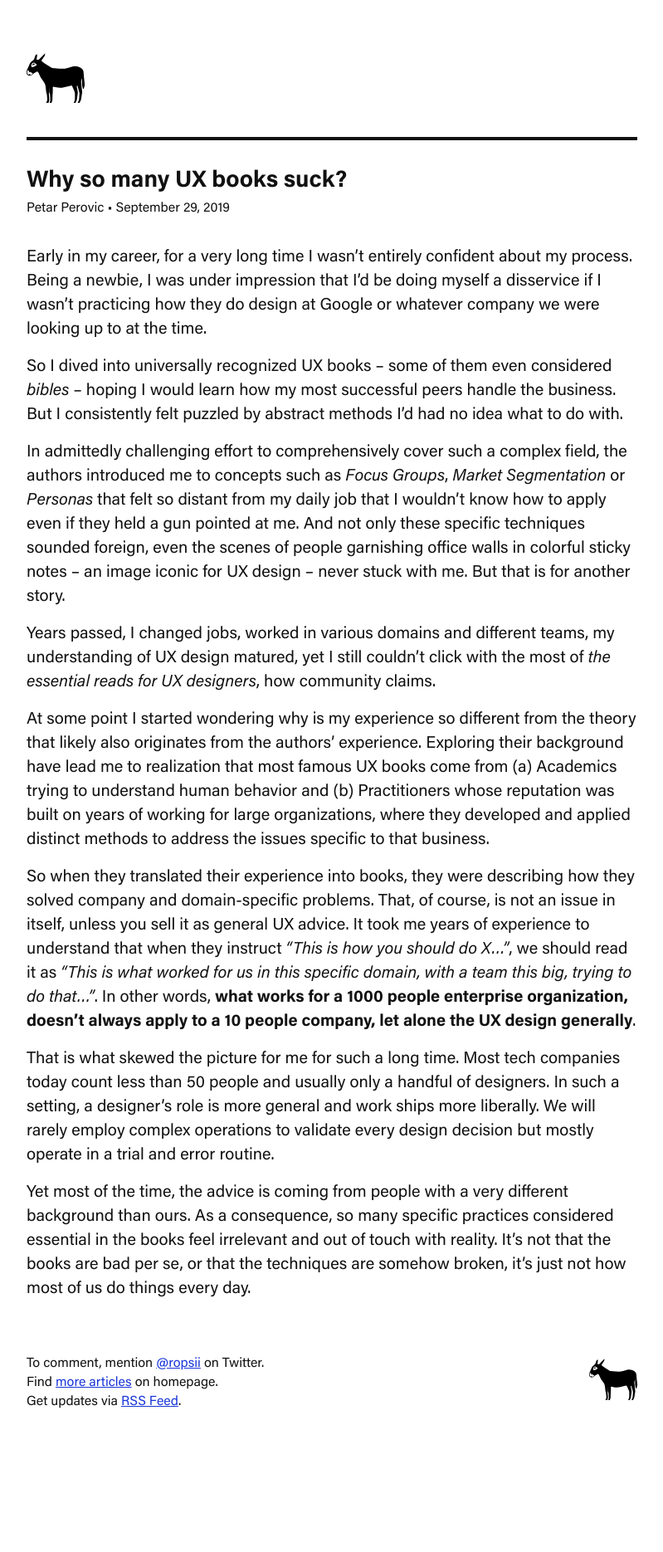
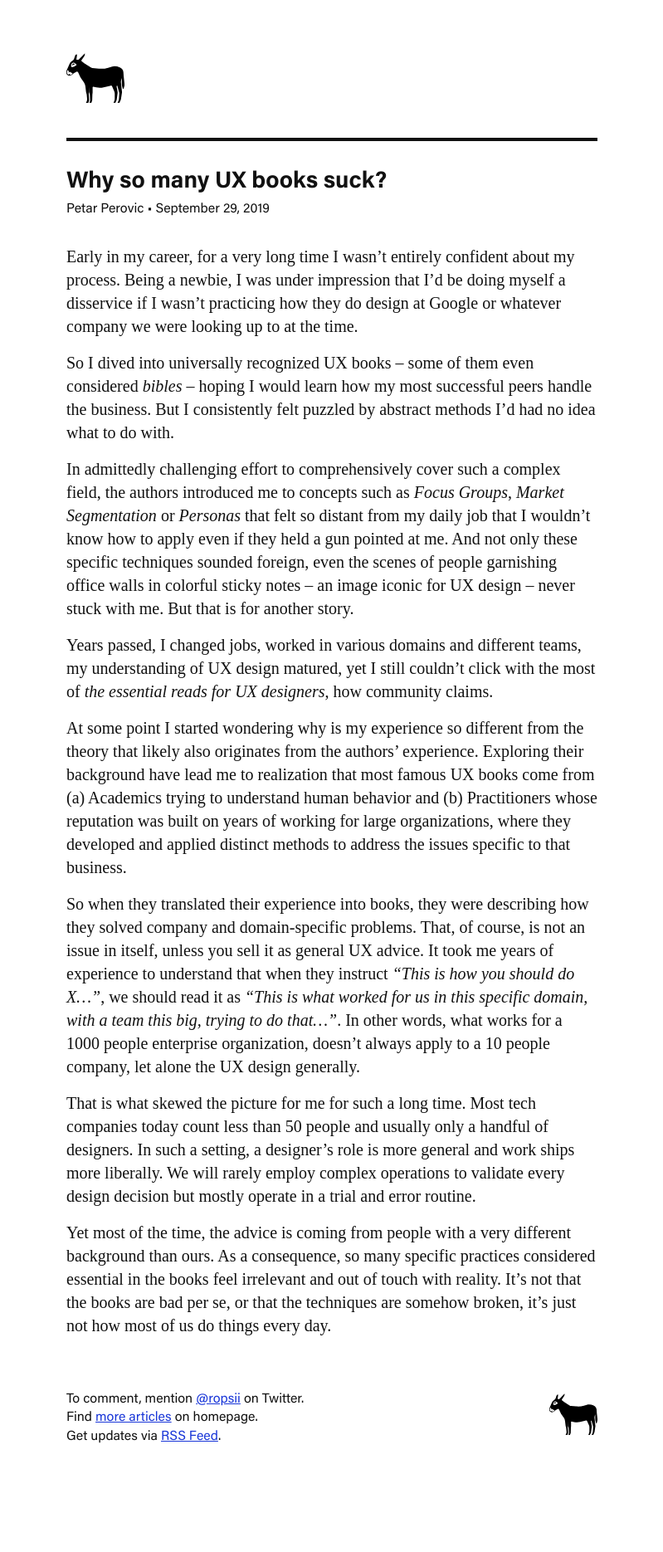
Before and after one commit to ropsii/ropsii.github.io, a Jekyll site: the page built from _posts/2019-09-29-ux-books-suck.markdown, in a window 1280 px wide. Shown: the whole page at 83% size, without its empty margins (240-1039 px from the left). Built offline with Jekyll 4.4.1, drawn with Linux system fonts in a browser that asks for light colours; comment, search, counter and statistics services are not loaded; before the commit the page ends 1829 px from its top, so only the background shows below that.

Commit message:
tweak design

```diff
--- a/_layouts/home.html
+++ b/_layouts/home.html
@@ -5,7 +5,7 @@
 
   <body>
 
-    <div class="mw7 center pa3 pv5-m">
+    <div class="mw7 center pa3 pa5-m">
 
         <header class="mb3 mb4-m">
             <h1 class="f3 normal ma0">
@@ -19,7 +19,7 @@
 
         <div class="bb bw2 pb4 mb4">
             <div class="measure-wide">
-                <p class="f4 f3-m mb0">I help things run smoothly for the users. My expertise is in design and production of web applications. Currently in command of product design at <a href="https://semaphoreci.com">Semaphore</a>. Reach me via <a href="https://twitter.com/ropsii">Twitter</a>.</p>
+                <p class="serif f4 f3-m mb0">I help things run smoothly for the users. My expertise is in design and production of web applications. Currently in command of product design at <a href="https://semaphoreci.com">Semaphore</a>. Reach me via <a href="https://twitter.com/ropsii">Twitter</a> or send me an <a href="&#109;&#97;&#105;&#108;&#116;&#111;&#58;&#112;&#101;&#114;&#111;&#118;&#105;&#99;&#46;&#112;&#101;&#116;&#97;&#114;&#64;&#103;&#109;&#97;&#105;&#108;&#46;&#99;&#111;&#109;">&#69;&#109;&#97;&#105;&#108;</a>.</p>
             </div>
         </div>
 
@@ -29,7 +29,7 @@
                 {%- for post in site.posts -%}
                 <a href="{{ post.url | relative_url }}" class="link near-black db mv4">
                     <h3 class="f4 f3-m b ma0">{{ post.title | escape }}</h3>
-                    <p class="f4 f3-m mb0">{{ post.excerpt }}</p>
+                    <p class="serif f4 f3-m mb0">{{ post.excerpt }}</p>
                 </a>
                 {%- endfor -%}
 
--- a/_layouts/post.html
+++ b/_layouts/post.html
@@ -5,7 +5,7 @@
 
   <body>
 
-    <div class="mw7 center pa3 pv5-m">
+    <div class="mw7 center pa3 pa5-m">
 
         <header class="mb3 mb4-m">
             <h1 class="f4 normal ma0">
@@ -31,7 +31,7 @@
                 </p>
             </header>
 
-            <div class="f4 f3-m post-content" itemprop="articleBody">
+            <div class="f4 f3-m serif post-content" itemprop="articleBody">
                 {{ content }}
             </div>
 
--- a/_posts/2019-09-29-ux-books-suck.markdown
+++ b/_posts/2019-09-29-ux-books-suck.markdown
@@ -18,7 +18,7 @@ Years passed, I changed jobs, worked in various domains and different teams, my
 
 At some point I started wondering why is my experience so different from the theory that likely also originates from the authors’ experience. Exploring their background have lead me to realization that most famous UX books come from (a) Academics trying to understand human behavior and (b) Practitioners whose reputation was built on years of working for large organizations, where they developed and applied distinct methods to address the issues specific to that business.
 
-So when they translated their experience into books, they were describing how they solved company and domain-specific problems. That, of course, is not an issue in itself, unless you sell it as general UX advice. It took me years of experience to understand that when they instruct _“This is how you should do X…”_, we should read it as _“This is what worked for us in this specific domain, with a team this big, trying to do that…”_. In other words, **what works for a 1000 people enterprise organization, doesn't always apply to a 10 people company, let alone the UX design generally**.
+So when they translated their experience into books, they were describing how they solved company and domain-specific problems. That, of course, is not an issue in itself, unless you sell it as general UX advice. It took me years of experience to understand that when they instruct _“This is how you should do X…”_, we should read it as _“This is what worked for us in this specific domain, with a team this big, trying to do that…”_. In other words, what works for a 1000 people enterprise organization, doesn't always apply to a 10 people company, let alone the UX design generally.
 
 That is what skewed the picture for me for such a long time. Most tech companies today count less than 50 people and usually only a handful of designers. In such a setting, a designer's role is more general and work ships more liberally. We will rarely employ complex operations to validate every design decision but mostly operate in a trial and error routine.
 
--- a/_sass/tachyons/_variables.scss
+++ b/_sass/tachyons/_variables.scss
@@ -2,7 +2,7 @@
 // Converted Variables
 
 $sans-serif: 'Acumin Pro', arial, sans-serif !default;
-$serif: georgia, serif !default;
+$serif: serif !default;
 $code: SFMono-Regular, Consolas, Liberation Mono, Menlo, monospace !default;
 $font-size-headline: 6rem !default;
 $font-size-subheadline: 5rem !default;
@@ -18,7 +18,7 @@ $letter-spacing-1: .1em !default;
 $letter-spacing-2: .25em !default;
 $line-height-solid: 1 !default;
 $line-height-title: 1.25 !default;
-$line-height-copy: 1.45 !default;
+$line-height-copy: 1.4 !default;
 $measure: 30em !default;
 $measure-narrow: 20em !default;
 $measure-wide: 34em !default;
```
